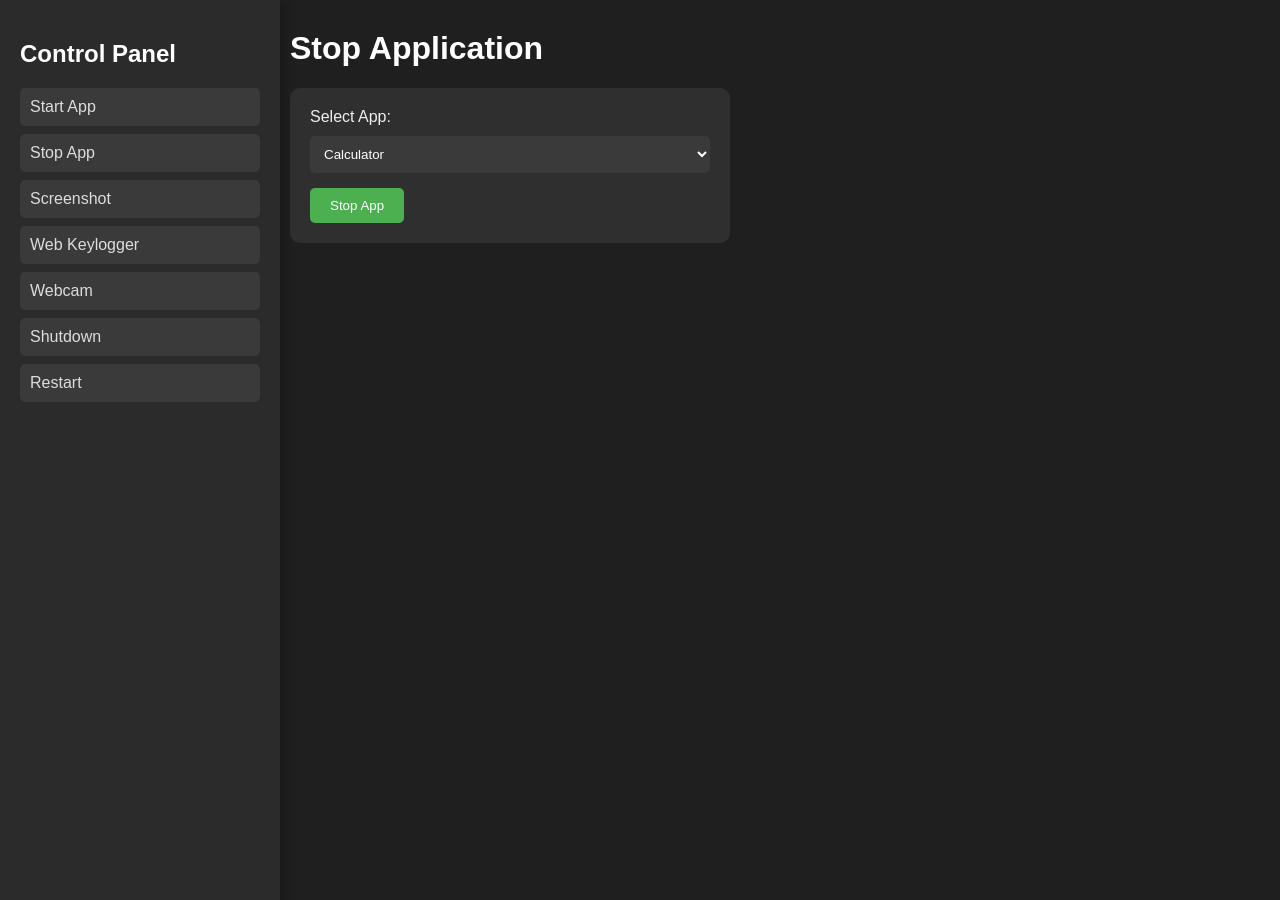
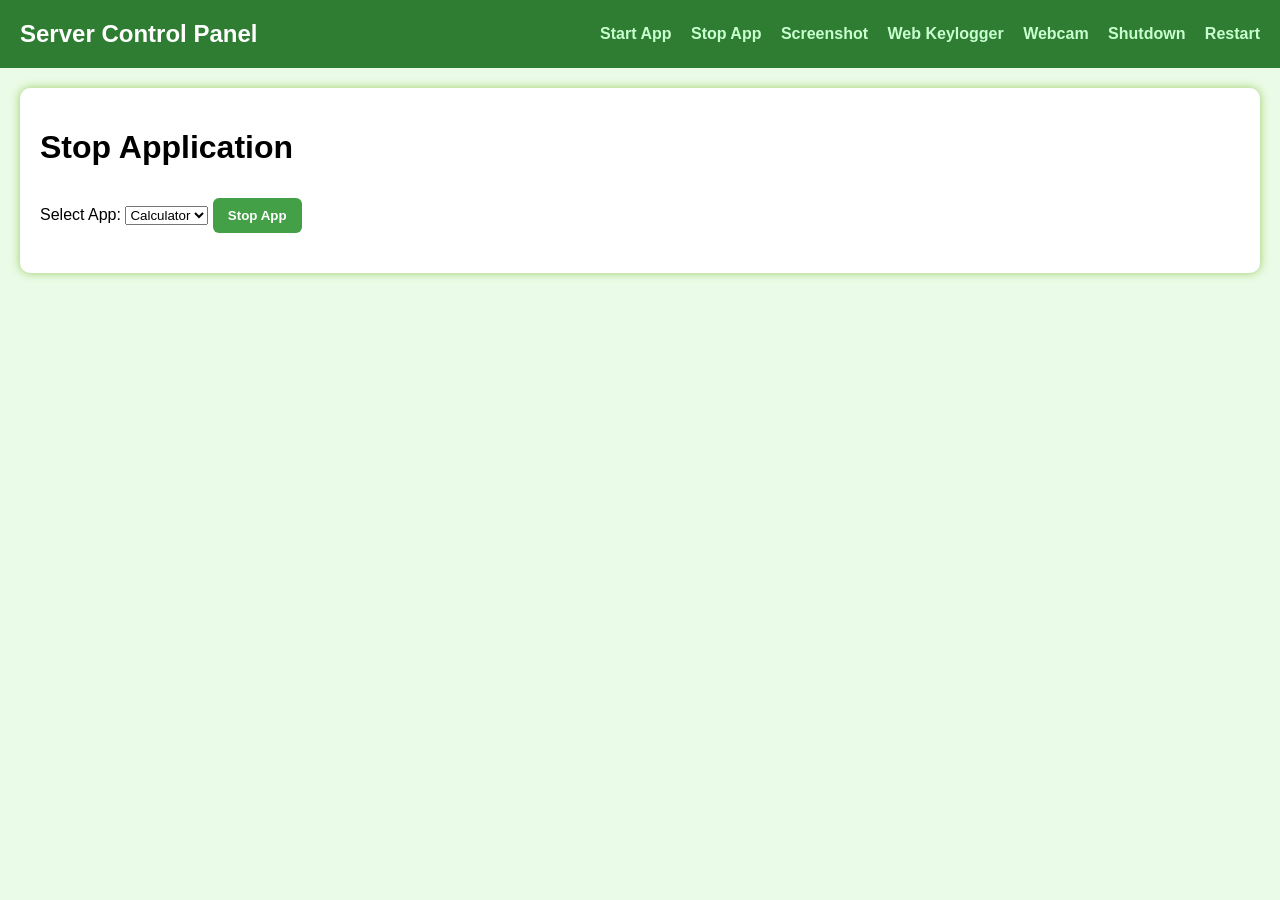
Before and after one commit to trunghieu06/Networking-Project, a Flask app: page /stop in a window 1280 px wide. Run offline with Flask 3, Linux system fonts and the light colour scheme.

Commit message:
Change Web App

```diff
--- a/server.py
+++ b/server.py
@@ -215,6 +215,5 @@ def start_server():
             conn, addr = s.accept()
             threading.Thread(target=handle_client, args=(conn, addr), daemon=True).start()
 
-
 if __name__ == "__main__":
     start_server()
--- a/static/style.css
+++ b/static/style.css
@@ -1,108 +1,90 @@
 body {
     margin: 0;
     font-family: Arial, sans-serif;
-    background: #1f1f1f;
-    color: #eee;
+    background: #eafbe7;
 }
 
-/* Sidebar */
-.sidebar {
-    position: fixed;
-    left: 0;
-    top: 0;
-    width: 240px;
-    height: 100%;
-    background: #2b2b2b;
+/* TOP BAR */
+.topbar {
+    background: #2e7d32; /* Xanh đậm */
+    color: white;
     padding: 20px;
-    box-shadow: 2px 0 10px rgba(0,0,0,0.3);
+    display: flex;
+    align-items: center;
+    justify-content: space-between;
 }
 
-.sidebar h2 {
-    color: #fff;
+.topbar h2 {
+    margin: 0;
+}
+
+.menu a {
+    margin-left: 15px;
+    text-decoration: none;
+    color: #c8ffce;
+    font-weight: bold;
+}
+
+.menu a:hover {
+    color: white;
+    text-decoration: underline;
+}
+
+/* MAIN CONTENT */
+.main {
+    margin: 20px;
+    padding: 20px;
+    background: #ffffff;
+    border-radius: 10px;
+    box-shadow: 0 0 10px #9ccc65;
+}
+
+/* FORMS */
+.form-box, form {
     margin-bottom: 20px;
 }
 
-.sidebar a {
-    display: block;
-    color: #ddd;
-    padding: 10px;
-    margin: 8px 0;
-    background: #3a3a3a;
-    text-decoration: none;
-    border-radius: 5px;
-    transition: 0.2s;
-}
-
-.sidebar a:hover {
-    background: #505050;
-}
-
-/* Main content */
-.main {
-    margin-left: 260px;
-    padding: 30px;
-}
-
-h1 {
-    margin-top: 0;
-    color: #fff;
-}
-
-.form-box {
-    background: #2f2f2f;
-    padding: 20px;
-    border-radius: 10px;
-    width: 400px;
-}
-
-label {
-    display: block;
-    margin-bottom: 10px;
-}
-
-select {
-    width: 100%;
-    padding: 10px;
-    margin-bottom: 15px;
-    background: #3a3a3a;
-    color: #fff;
+button {
+    background: #43a047;
     border: none;
-    border-radius: 5px;
-}
-
-button {
-    padding: 10px 20px;
-    background: #4caf50;
-    border: none;
-    border-radius: 5px;
-    color: #fff;
+    color: white;
+    padding: 10px 15px;
+    border-radius: 6px;
     cursor: pointer;
+    font-weight: bold;
+    margin-top: 10px;
 }
 
 button:hover {
-    background: #45a045;
+    background: #2e7d32;
 }
 
-.warning {
-    background: #f0ad4e;
+button.danger {
+    background: #d32f2f;
 }
 
-.warning:hover {
-    background: #e09e44;
+button.danger:hover {
+    background: #b71c1c;
 }
 
-.danger {
-    background: #d9534f;
+/* KEYLOGGER BOX */
+.keybox {
+    background: #f1fff0;
+    border: 2px solid #4caf50;
+    padding: 10px;
+    border-radius: 6px;
+    max-height: 400px;
+    overflow-y: auto;
+    white-space: pre-wrap;
+    font-size: 14px;
+    color: #006400;
 }
 
-.danger:hover {
-    background: #c94440;
+/* Messages */
+.msg {
+    background: #a5d6a7;
+    padding: 10px;
+    border-left: 4px solid #2e7d32;
+    border-radius: 4px;
+    margin-top: 10px;
 }
-
-.msg {
-    margin-top: 20px;
-    padding: 15px;
-    background: #444;
-    border-left: 5px solid #777;
-    border-radius: 5px;
-}
--- a/templates/index.html
+++ b/templates/index.html
@@ -6,9 +6,11 @@
 </head>
 <body>
 
-    <div class="sidebar">
-        <h2>Control Panel</h2>
+    <!-- TOP NAVBAR -->
+    <div class="topbar">
+        <h2>Server Control Panel</h2>
 
+        <div class="menu">
             <a href="/start">Start App</a>
             <a href="/stop">Stop App</a>
             <a href="/screenshot">Screenshot</a>
@@ -16,6 +18,7 @@
             <a href="/webcam">Webcam</a>
             <a href="/shutdown">Shutdown</a>
             <a href="/restart">Restart</a>
+        </div>
     </div>
 
     <div class="main">
@@ -54,17 +57,14 @@
         </form>
         {% endif %}
 
+        <!-- KEYLOGGER -->
         {% if mode == "keylogger" %}
         <h2>Web Keylogger</h2>
         <p>Hệ thống đang ghi lại tất cả phím bạn nhấn trên trang web này.</p>
 
-        <!-- Thêm id để JS cập nhật -->
-        <pre id="keylog" style="background:#f0f0f0; padding:10px; border-radius:5px; max-height:400px; overflow:auto; color:#ff0000;">
-        [Loading keys...]
-        </pre>
+        <pre id="keylog" class="keybox">[Loading keys...]</pre>
 
         <script>
-        // Gửi key xuống server khi nhấn phím
         document.addEventListener("keydown", function(e) {
             fetch("/logkey_web", {
                 method: "POST",
@@ -73,26 +73,22 @@
             });
         });
 
-        // Hàm fetch dữ liệu keylogger mỗi giây
         function updateKeylog() {
             fetch("/keylogger_data")
                 .then(res => res.json())
                 .then(data => {
                     const pre = document.getElementById("keylog");
                     pre.textContent = data.keys;
-
-                    // Tự cuộn xuống cuối
                     pre.scrollTop = pre.scrollHeight;
                 });
         }
 
-        // Cập nhật liên tục mỗi 30 mili giây
         setInterval(updateKeylog, 30);
         updateKeylog();
         </script>
         {% endif %}
 
-        <!-- WEBCAM RECORD -->
+        <!-- WEBCAM -->
         {% if mode == "webcam" %}
         <h2>Record Webcam</h2>
 
@@ -113,7 +109,6 @@
         </form>
         {% endif %}
 
-        <!-- SHUTDOWN -->
         {% if mode == "shutdown" %}
         <form action="/control" method="POST">
             <input type="hidden" name="action" value="shutdown">
@@ -121,7 +116,6 @@
         </form>
         {% endif %}
 
-        <!-- RESTART -->
         {% if mode == "restart" %}
         <form action="/control" method="POST">
             <input type="hidden" name="action" value="restart">
```
Also changed, not shown: 1 other file. Lines whose indentation alone changed are shown as unchanged.
